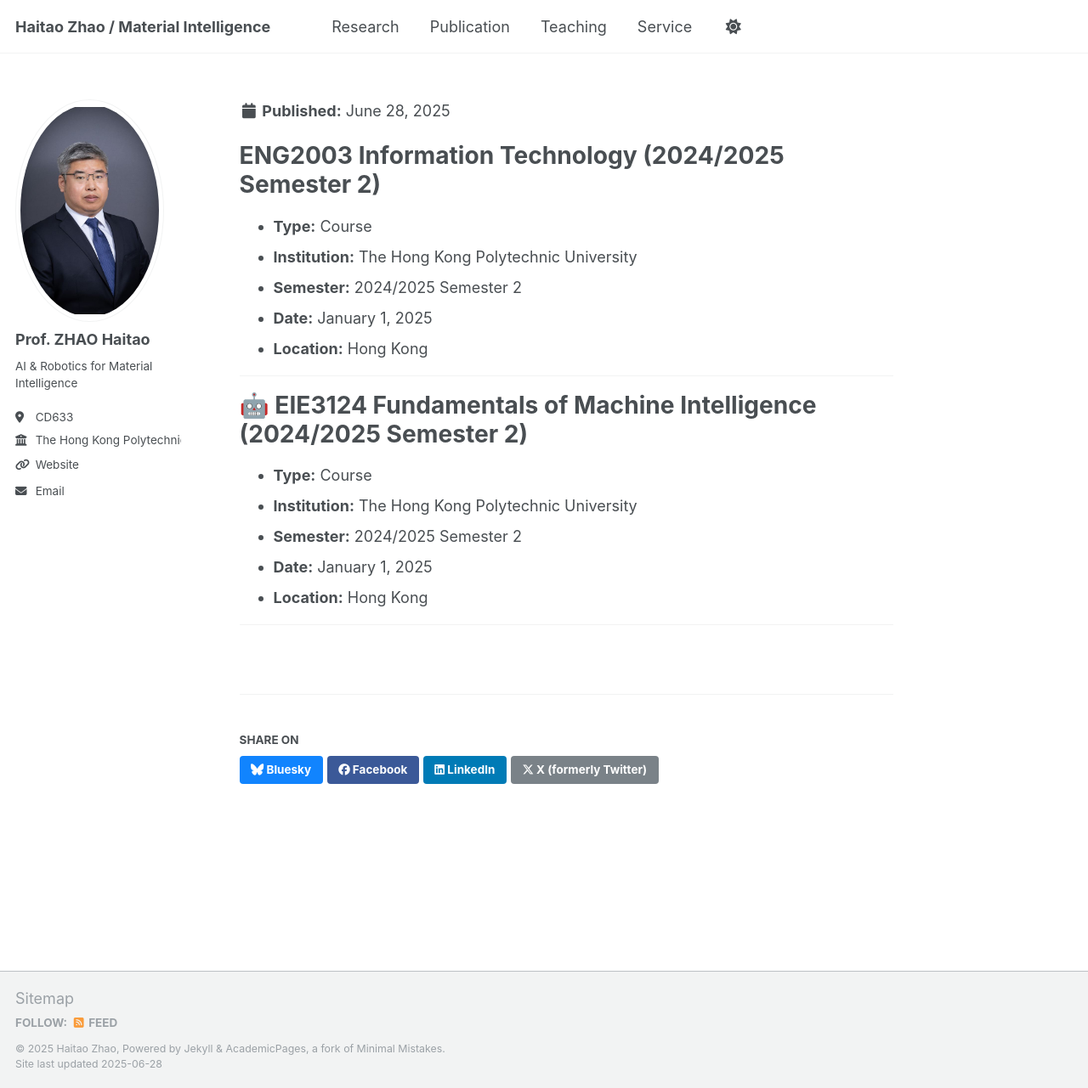
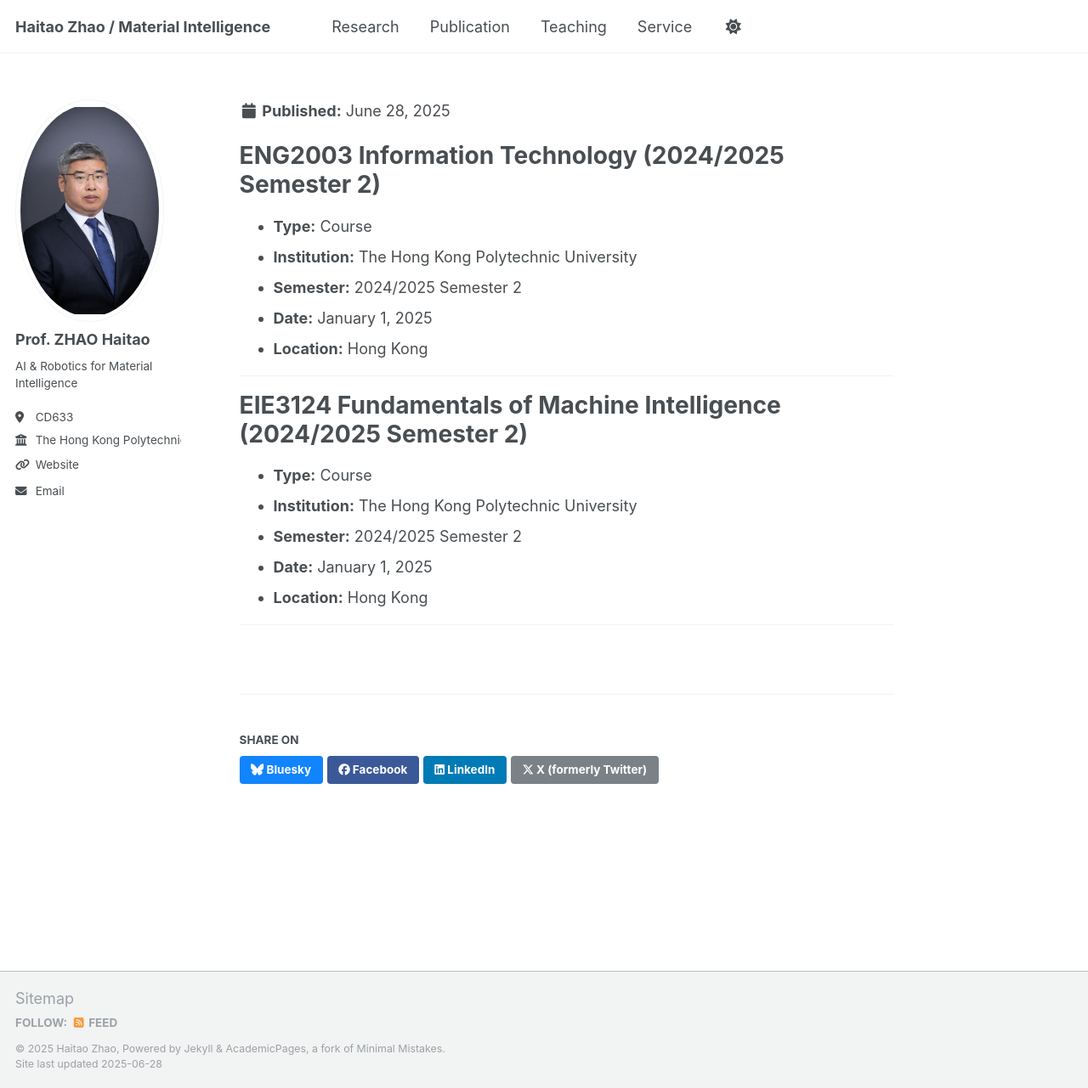
Before and after one commit to HaitaoZhao-PolyU/HaitaoZhao-PolyU.github.io, a Jekyll site: the page built from _teaching1/teaching.md, in a window 1280 px wide and 1281 px high. Shown: the whole window at 85% size. Built offline with Jekyll 4.4.1, drawn with Linux system fonts in a browser that asks for light colours.

```diff
--- a/_teaching1/teaching.md
+++ b/_teaching1/teaching.md
@@ -14,7 +14,7 @@ collection: teaching1
 
 ---
 
-# 🤖 EIE3124 Fundamentals of Machine Intelligence (2024/2025 Semester 2)
+# EIE3124 Fundamentals of Machine Intelligence (2024/2025 Semester 2)
 
 - **Type:** Course
 - **Institution:** The Hong Kong Polytechnic University
```
